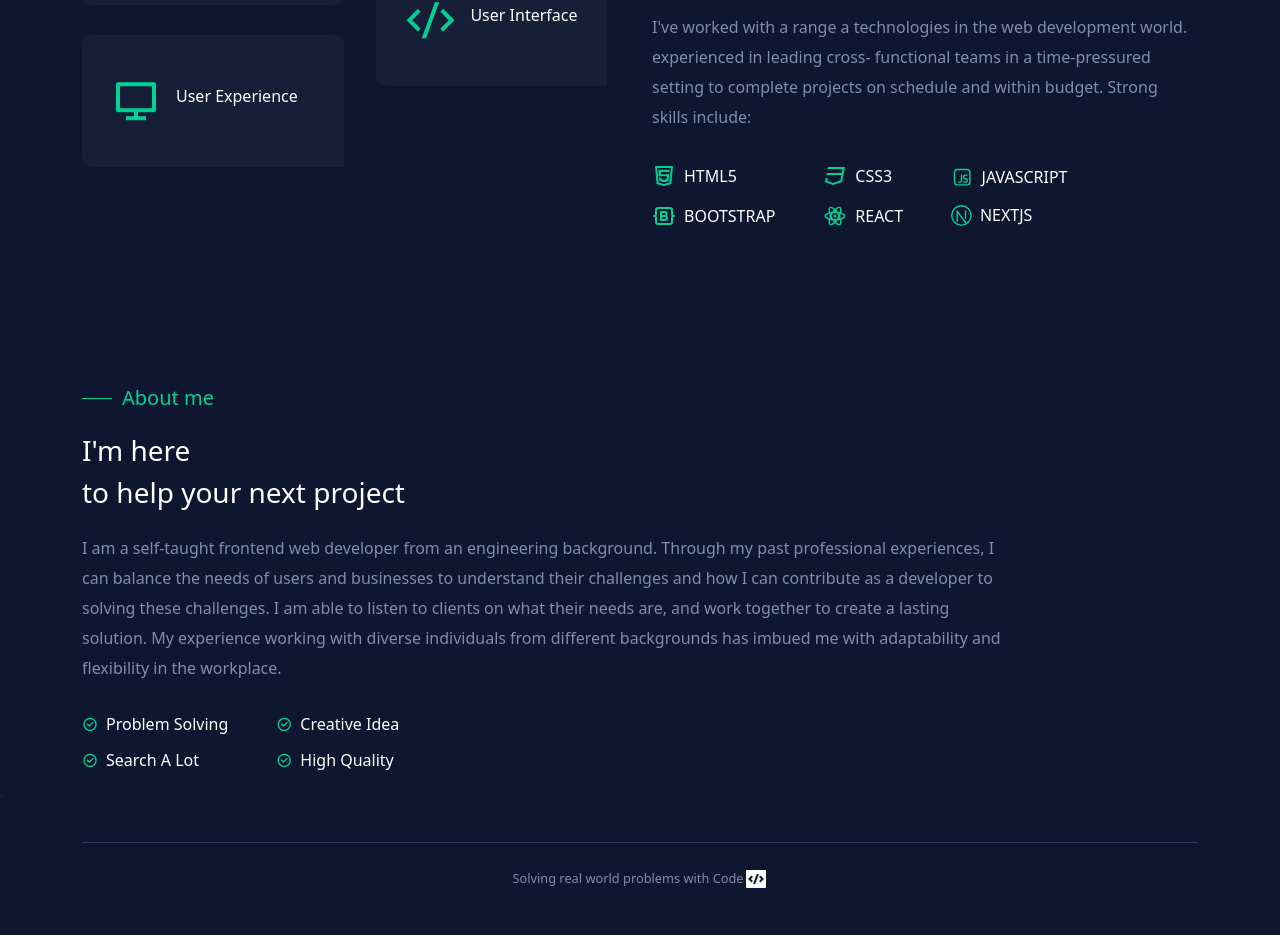
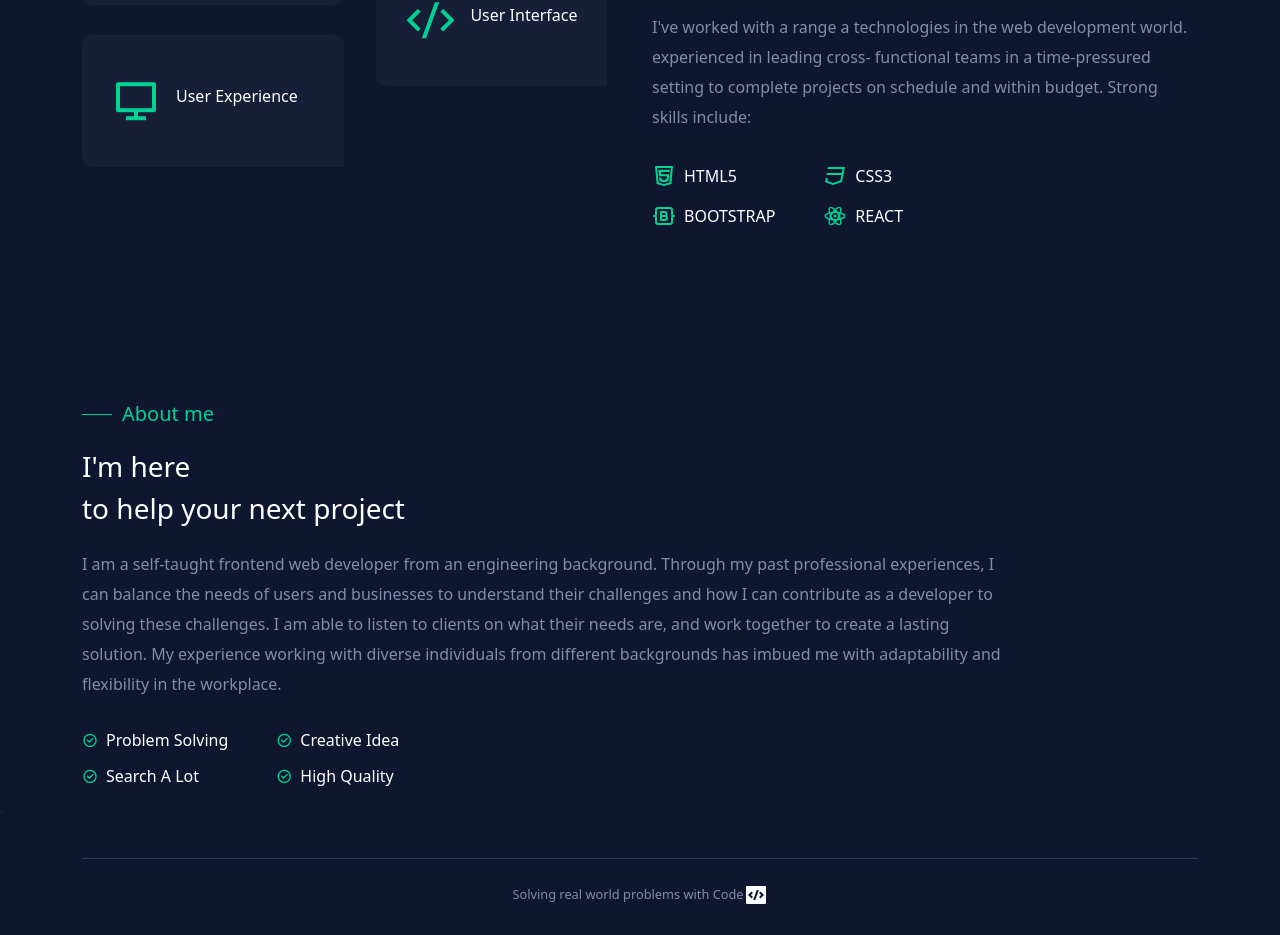
Before and after one commit to Moses-chibuike/Portfolio, a Next.js app: page / in a window 1280 px wide. Shown: the part 2020-2955 px from the top of the page. Built offline with nearby package versions, Linux system fonts and the light colour scheme.

Commit message:
error fix

```diff
--- a/components/UI/Services.jsx
+++ b/components/UI/Services.jsx
@@ -35,7 +35,8 @@ const Services = () => {
             functional teams in a time-pressured setting to complete projects on schedule and within budget. Strong skills include:
             </p>
 
-            <div  md="2" className=" d-flex align-items-center gap-5">
+            <p>
+            <div className=" d-flex align-items-center gap-5">
               <div>
                 <h6 className=" d-flex align-items-center gap-2 mt-3 fw-normal">
                   <span className={`${classes.about__icon}`}>
@@ -54,7 +55,7 @@ const Services = () => {
               </div>
 
               <div>
-                <h6 md="2" className=" d-flex align-items-center gap-2 mt-3 fw-normal">
+                <h6 className=" d-flex align-items-center gap-2 mt-3 fw-normal">
                   <span className={`${classes.about__icon}`}>
                   <i><svg xmlns="http://www.w3.org/2000/svg" viewBox="0 0 24 24" width="24" height="24"><path fill="none" d="M0 0h24v24H0z"/><path d="M2.8 14h2.04l-.545 2.725 5.744 2.154 7.227-2.41L18.36 11H3.4l.4-2h14.96l.8-4H4.6L5 3h17l-3 15-9 3-8-3z" fill="rgba(1,210,147,1)"/></svg></i>
                   </span>
@@ -69,22 +70,9 @@ const Services = () => {
                 </h6>
               </div>
 
-               <div>
-                <h6 md="2" className=" d-flex align-items-center gap-2 mt-3 fw-normal">
-                  <span className={`${classes.about__icon}`}>
-                    <i><svg xmlns="http://www.w3.org/2000/svg" width="1.4em" height="1.4em" preserveAspectRatio="xMidYMid meet" viewBox="0 0 16 16"><path fill="currentColor" d="M8.5 7.5A1.5 1.5 0 0 1 10 6h1.5a.5.5 0 0 1 0 1H10a.5.5 0 0 0-.5.5V8a.5.5 0 0 0 .5.5h.5A1.5 1.5 0 0 1 12 10v.5a1.5 1.5 0 0 1-1.5 1.5H9a.5.5 0 0 1 0-1h1.5a.5.5 0 0 0 .5-.5V10a.5.5 0 0 0-.5-.5H10A1.5 1.5 0 0 1 8.5 8v-.5Zm-.5-1a.5.5 0 0 0-1 0v4a.5.5 0 0 1-.5.5h-1a.5.5 0 0 0 0 1h1A1.5 1.5 0 0 0 8 10.5v-4Zm-6-2A2.5 2.5 0 0 1 4.5 2h7A2.5 2.5 0 0 1 14 4.5v7a2.5 2.5 0 0 1-2.5 2.5h-7A2.5 2.5 0 0 1 2 11.5v-7ZM4.5 3A1.5 1.5 0 0 0 3 4.5v7A1.5 1.5 0 0 0 4.5 13h7a1.5 1.5 0 0 0 1.5-1.5v-7A1.5 1.5 0 0 0 11.5 3h-7Z"/></svg></i>
-                  </span>
-                  JAVASCRIPT
-                </h6>
+            </div>
 
-                <h6 className=" d-flex align-items-center gap-2 mt-3 fw-normal">
-                  <span className={`${classes.about__icon}`}>
-                    <i><svg xmlns="http://www.w3.org/2000/svg" width="1.3em" height="1.3em" preserveAspectRatio="xMidYMid meet" viewBox="0 0 15 15"><path fill="currentColor" d="m4.5 4.5l.405-.293A.5.5 0 0 0 4 4.5h.5Zm3 9.5A6.5 6.5 0 0 1 1 7.5H0A7.5 7.5 0 0 0 7.5 15v-1ZM14 7.5A6.5 6.5 0 0 1 7.5 14v1A7.5 7.5 0 0 0 15 7.5h-1ZM7.5 1A6.5 6.5 0 0 1 14 7.5h1A7.5 7.5 0 0 0 7.5 0v1Zm0-1A7.5 7.5 0 0 0 0 7.5h1A6.5 6.5 0 0 1 7.5 1V0ZM5 12V4.5H4V12h1Zm-.905-7.207l6.5 9l.81-.586l-6.5-9l-.81.586ZM10 4v6h1V4h-1Z"/></svg></i>
-                  </span>
-                  NEXTJS
-                </h6>
-              </div>
-            </div>
+            </p>
           </Col>
         </Row>
       </Container>
```
